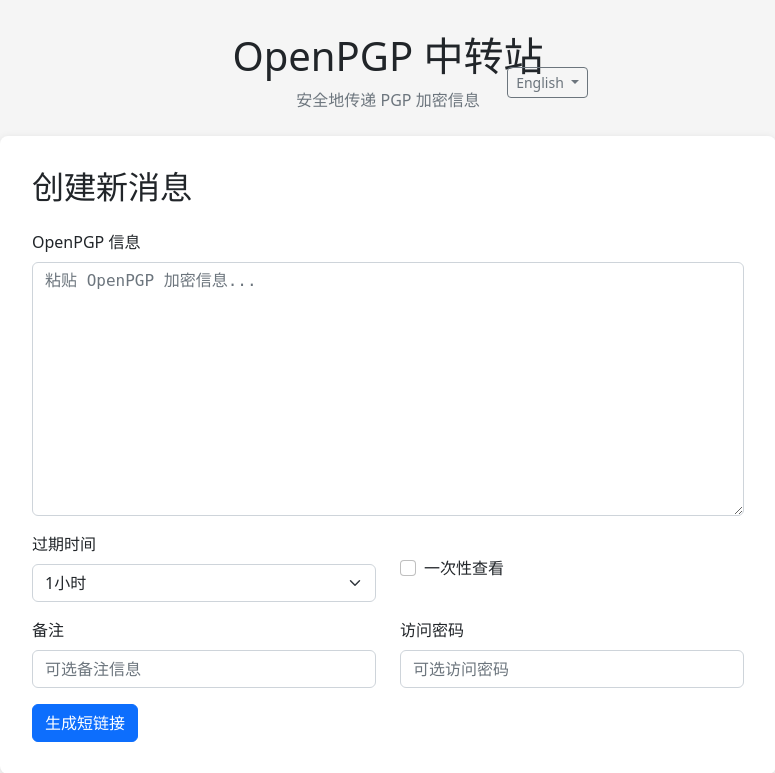
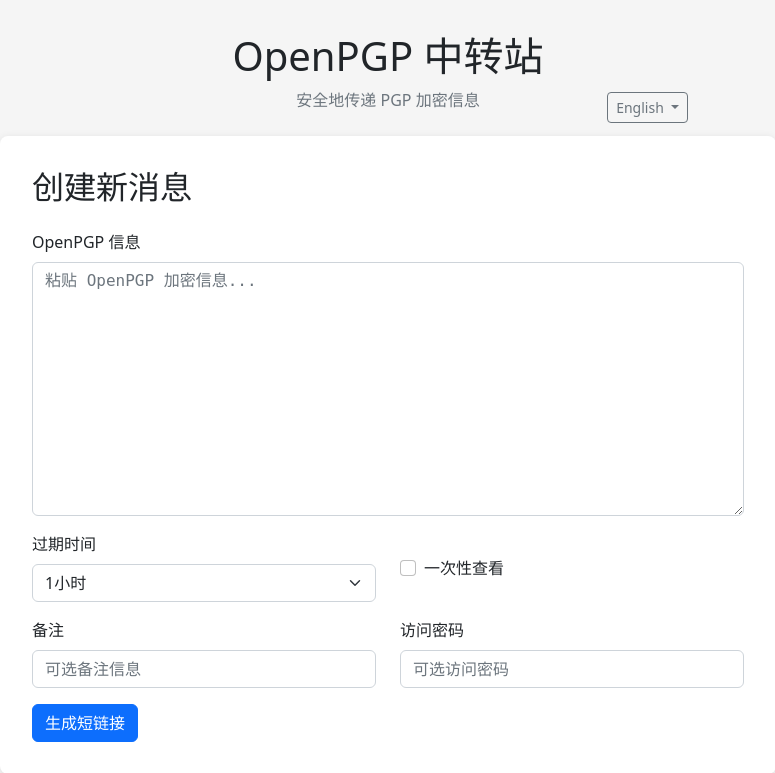
Before and after one commit to Well365/pgpMsgRelay, a Django app: page /relay/ in a window 1280 px wide. Shown: the top 773 px of the page, without its empty margins (252-1027 px from the left). Run offline with Django 4.2, Linux system fonts and the light colour scheme; parts of the project's set-up code (start-up, migrations or seed data) failed here and were passed over.

Commit message:
语言选择调整

```diff
--- a/message_agent/models.py
+++ b/message_agent/models.py
@@ -12,8 +12,9 @@ def generate_short_id():
 class PGPMessage(models.Model):
     EXPIRY_CHOICES = [
         (10, _('10分钟')),
+        (30, _('30分钟')),
         (60, _('1小时')),
-        (1440, _('1天')),
+        (240, _('4小时')),
     ]
 
     # TextField 添加最大长度限制为20K
--- a/pgp_message/settings.py
+++ b/pgp_message/settings.py
@@ -9,7 +9,7 @@ BASE_DIR = Path(__file__).resolve().parent.parent
 SECRET_KEY = 'django-vixmow-6fygHu-qiwveq-fovpak-zakjud-3feSko'
 
 # SECURITY WARNING: don't run with debug turned on in production!
-DEBUG = false
+DEBUG = False
 
 ALLOWED_HOSTS = ["0.0.0.0",
                  "www.si4key.com",
--- a/templates/base.html
+++ b/templates/base.html
@@ -35,8 +35,8 @@
         /* 修改语言选择器样式 */
         .language-selector {
             position: absolute;
-            top: 35px; /* 调整为标题行高度附近 */
-            right: 200px; /* 距离右侧150px */
+            top: 60px; /* 调整为标题行高度附近 */
+            right: 100px; /* 距离右侧150px */
         }
         [dir="rtl"] .language-selector {
             right: auto;
```
Also changed, not shown: message_agent/migrations/0002_auto_20250515_1216.py (added).
